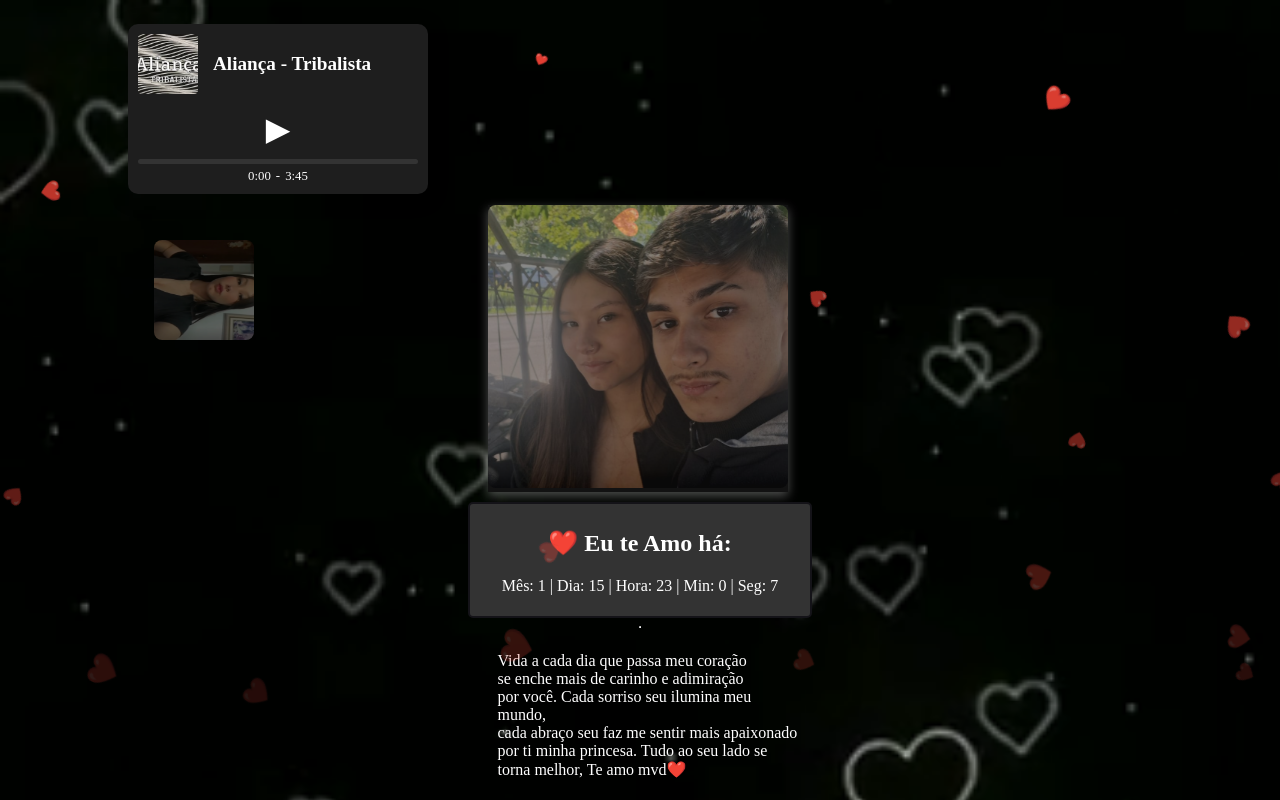
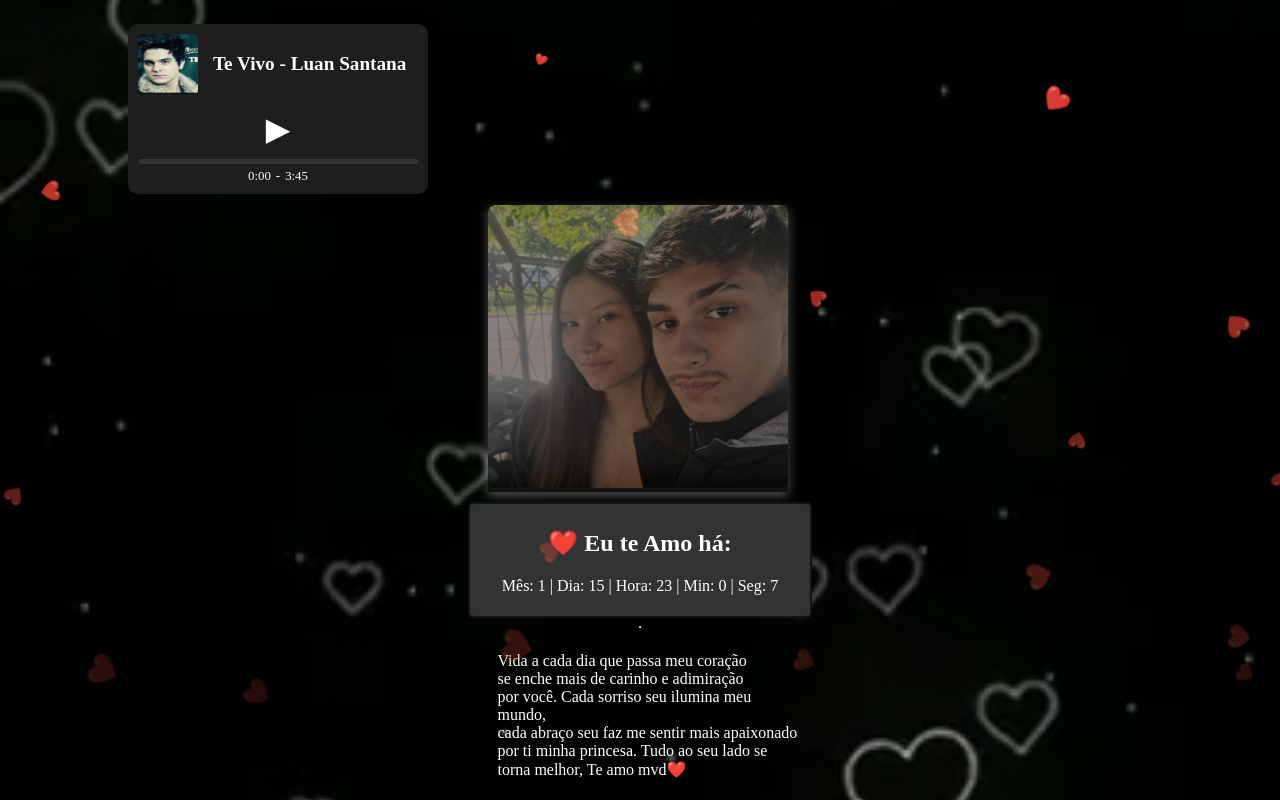
Before and after one commit to paulo12317/DiaDosNamorados, a plain HTML site: page index.html in a window 1280 px wide. Both pictures are taken after a click on the button "❤️Clique-Aqui". Drawn offline with Linux system fonts and the light colour scheme.

Commit message:
atualização final

```diff
--- a/index.html
+++ b/index.html
@@ -16,8 +16,8 @@
     <div id="heart-container"></div>
     <div id="player" class="player">
         <div class="musica-info">
-            <img src="./projeto-Meu-Amor/img/aliança.png" alt="Foto da música" class="foto-musica" id="musicaFoto"/>
-            <div class="nome-musica" id="nomeMusica">Aliança - Tribalista</div>
+            <img src="./projeto-Meu-Amor/img/luanSantana.jpg" alt="Foto da música" class="foto-musica" id="musicaFoto"/>
+            <div class="nome-musica" id="nomeMusica">Te Vivo - Luan Santana</div>
         </div>
         <div class="controle">
             <button class="botao-play" id="playPause">▶</button>
@@ -49,8 +49,9 @@
     <P>Vida a cada dia que passa meu coração<br> se enche mais de carinho e adimiração<br> por você. Cada sorriso seu ilumina meu mundo,<br> cada abraço seu faz me sentir mais apaixonado<br> por ti minha princesa. Tudo ao seu lado se torna melhor, Te amo mvd❤️</P>
 </div>
 
+
     <!-- Áudio oculto -->
-    <audio id="musica" src="./projeto-Meu-Amor/audio/Aliança.mp3"></audio>
+    <audio id="musica" src="./projeto-Meu-Amor/audio/Luan_santana_TeVivoMidiSz.mp3"></audio>
     <script src="./projeto-Meu-Amor/script.js"></script>
     <script src="./projeto-Meu-Amor/script2.js"></script>
 </body>
--- a/projeto-Meu-Amor/script.js
+++ b/projeto-Meu-Amor/script.js
@@ -14,10 +14,12 @@ const myLove1 = document.getElementById('myLove1');
 const myLove2 = document.getElementById('myLove2');
 const myLove3 = document.getElementById('myLove3');
 const myLove4 = document.getElementById('myLove4');
+const myLove5 = document.getElementById('myLove5');
 
 let isPlaying = false;
 
 function clickInicial() {
+    myLove5.style.display = 'none'
     myLove1.style.display = 'none'
     myLove2.style.display = 'none'
     myLove3.style.display = 'none'
```
Also changed, not shown: projeto-Meu-Amor/img/luanSantana.jpg (added), 1 other file.
